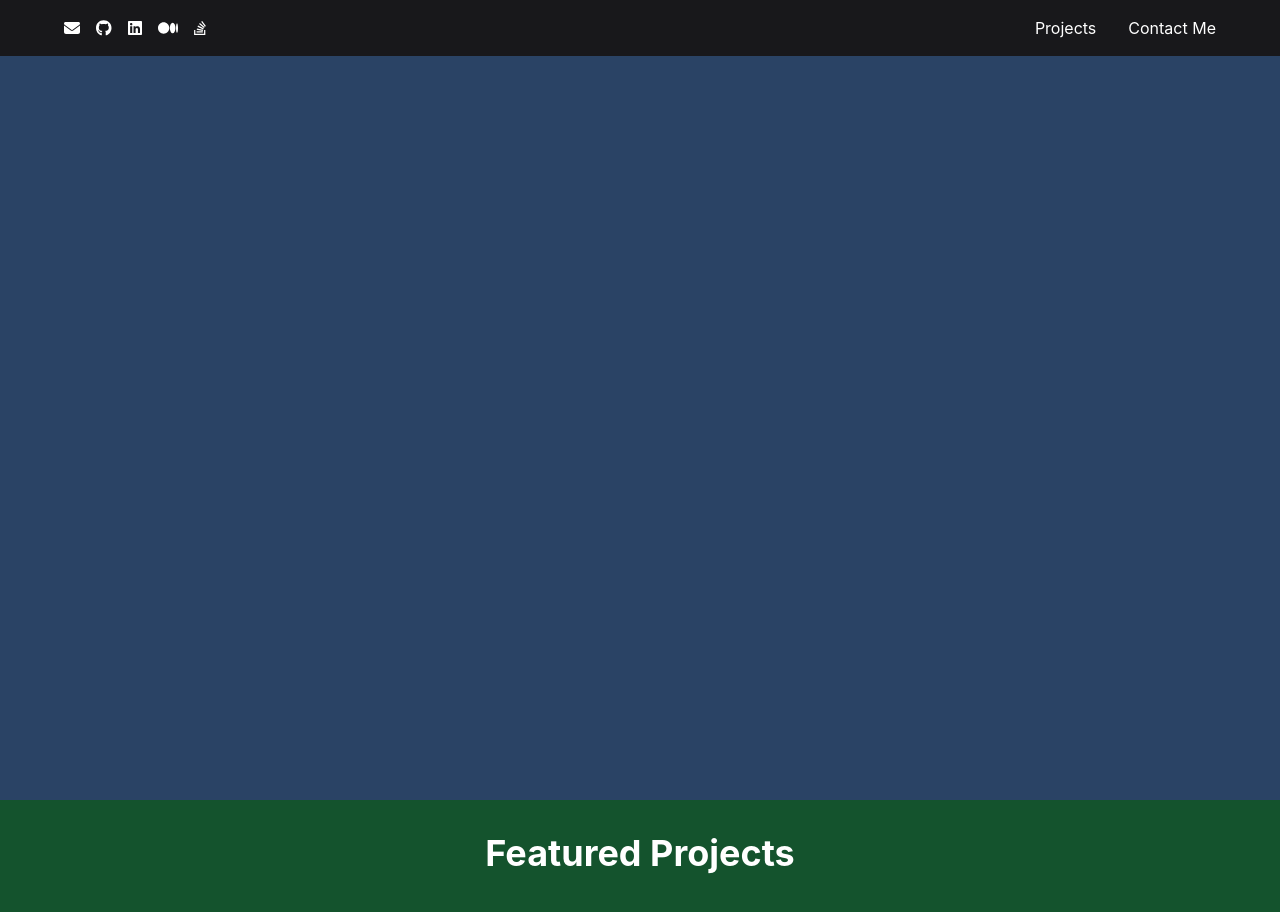
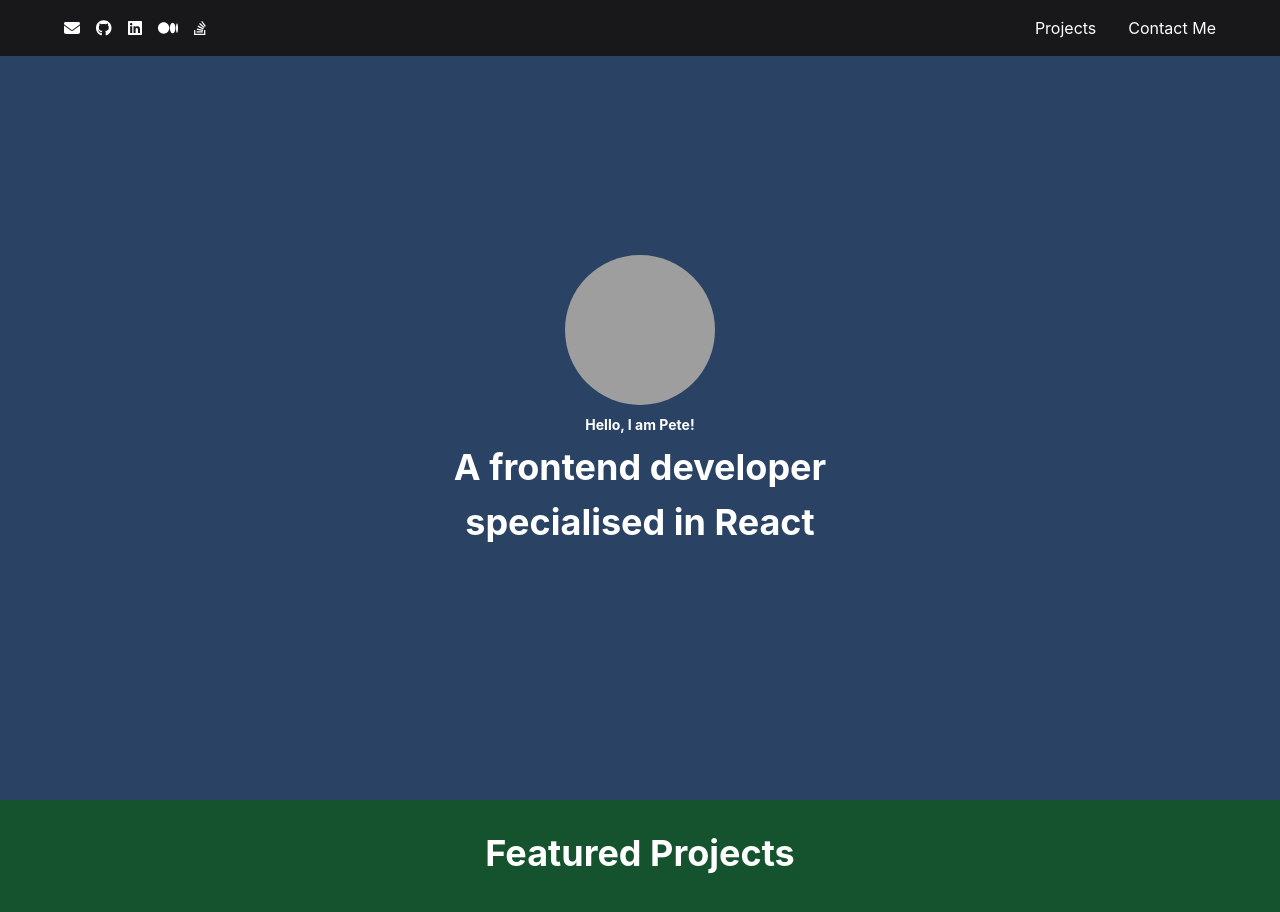
Before and after one commit to Masavi99/Portfolio, a React (Create React App) app: page / in a window 1280 px wide. Shown: the top 912 px of the page. Built offline with nearby package versions, Linux system fonts and the light colour scheme; grey boxes are pictures that could not be loaded.

Commit message:
landingsection

```diff
--- a/src/components/LandingSection.js
+++ b/src/components/LandingSection.js
@@ -15,7 +15,15 @@ const LandingSection = () => (
     isDarkBackground
     backgroundColor="#2A4365"
   >
+    <VStack gap="3">
+      <Avatar
+        size="2x1" name="pete" src="https://i.pravatar.cc/150?img=7"
+      />
+      <Heading size="xs">{greeting}</Heading>
+      <Heading as="h1">{bio1}</Heading>
+      <Heading as="h1">{bio2}</Heading>
 
+    </VStack>
   </FullScreenSection>
 );
 
```
